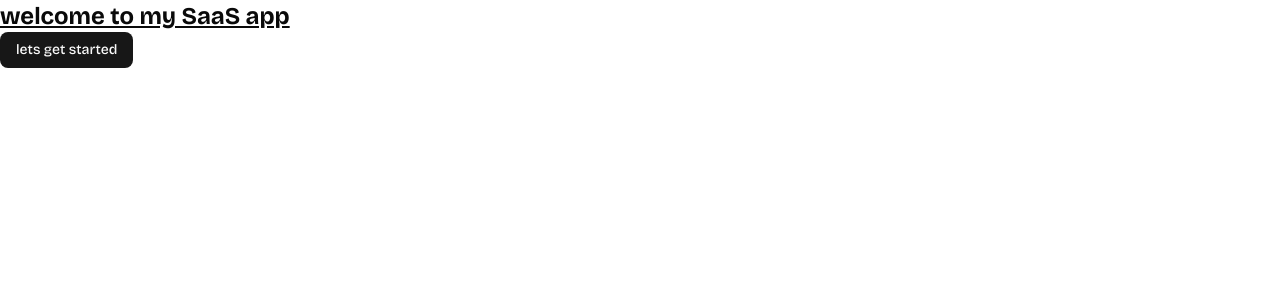
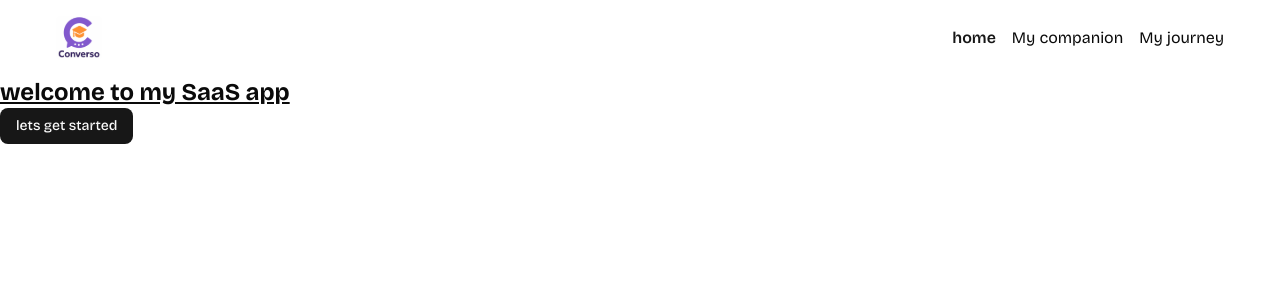
Before and after one commit to sanjanaps55/lms-platform, a Next.js app: page / in a window 1280 px wide. Shown: the top 300 px of the page. Built offline with nearby package versions, Linux system fonts and the light colour scheme.

Commit message:
implment navbar

```diff
--- a/app/layout.tsx
+++ b/app/layout.tsx
@@ -1,6 +1,7 @@
 import type { Metadata } from "next";
 import { Bricolage_Grotesque } from "next/font/google";
 import "./globals.css";
+import Navbar from "@/components/Navbar";
 
 const bricolage = Bricolage_Grotesque({
   variable: "--font-bricolage",
@@ -19,7 +20,10 @@
 }>) {
   return (
     <html lang="en">
-      <body className={`${bricolage.variable} antialiased`}>{children}</body>
+      <body className={`${bricolage.variable} antialiased`}>
+        <Navbar/>
+        {children}
+        </body>
     </html>
   );
 }
--- /dev/null
+++ b/components/Navbar.tsx
@@ -0,0 +1,24 @@
+import React from 'react'
+import Image from "next/image"
+import Link from "next/link";
+import NavItems from "@/components/Navitems";
+const Navbar = () => {
+    return (
+        <nav className="navbar">
+            <Link href="/">
+                <div className="flex items-center gap-2.5 cursor-pointer">
+                    <Image
+                        src="/images/logo.svg" alt="logo"
+                        width={46}
+                        height={44}
+                         />
+                </div>
+            </Link>
+                <div className="flex items-center gap-8">
+                    <NavItems />
+                </div>
+        </nav>
+    )
+}
+
+export default Navbar
--- /dev/null
+++ b/components/Navitems.tsx
@@ -0,0 +1,26 @@
+import Link from "next/link"
+import { usePathname } from "next/navigation"
+import { cn } from "@/lib/utils"
+const navItems=[
+    {label:"home",href:"/"},
+    {label:"My companion",href:"/companions"},
+    {label:"My journey",href:"my-journey"}
+]
+const NavItems =()=>{
+    const pathname= usePathname();
+    return (
+        <nav className="flex items-center gap-4">
+            {navItems.map(({label,href})=>
+                <Link
+                href={href}
+                key={label}
+                className={cn(pathname===href && 'text-primary font-semibold')}
+                >
+                    {label}
+                </Link>
+
+            )}
+        </nav>
+    )
+}
+export default NavItems
```
